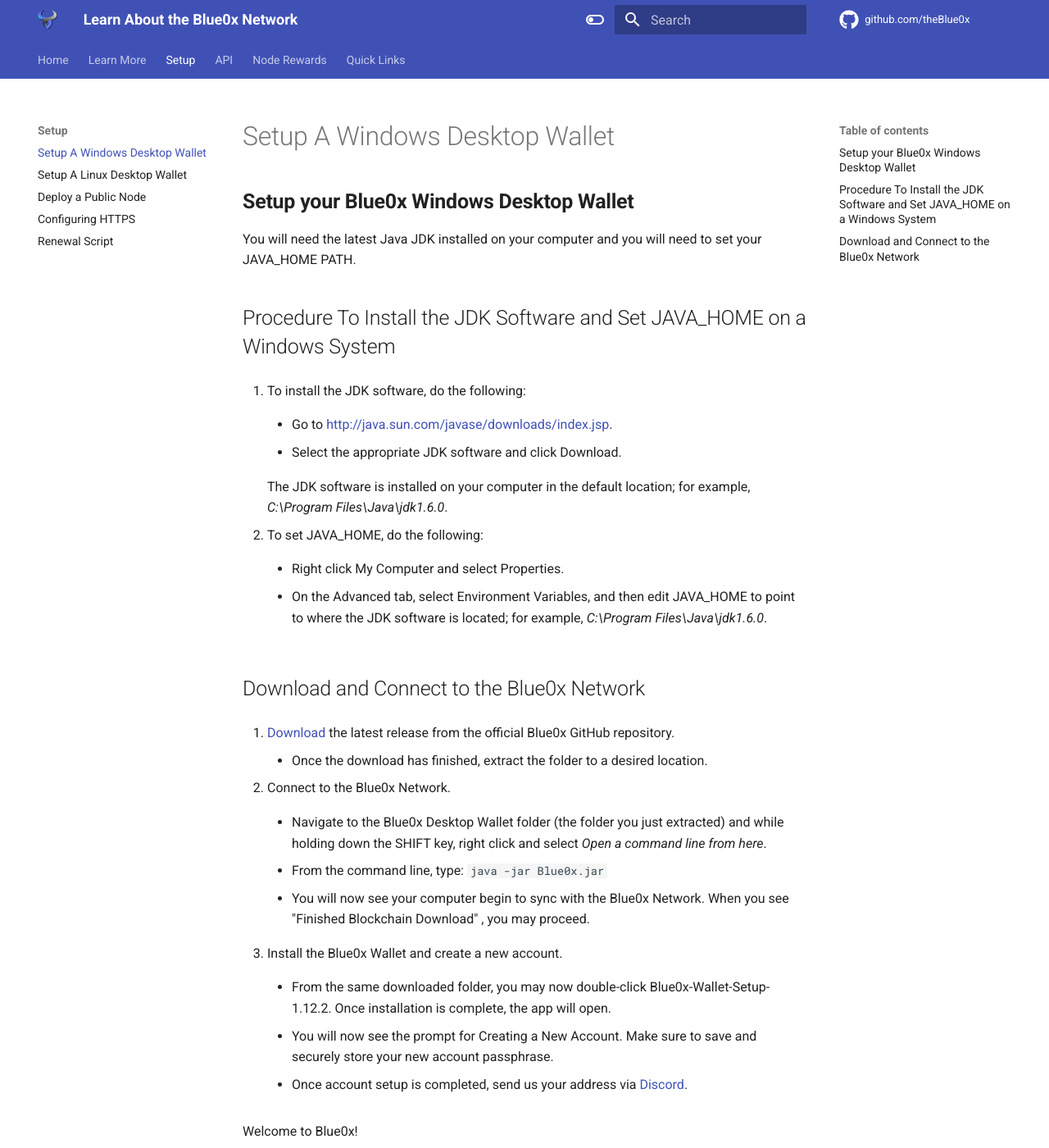
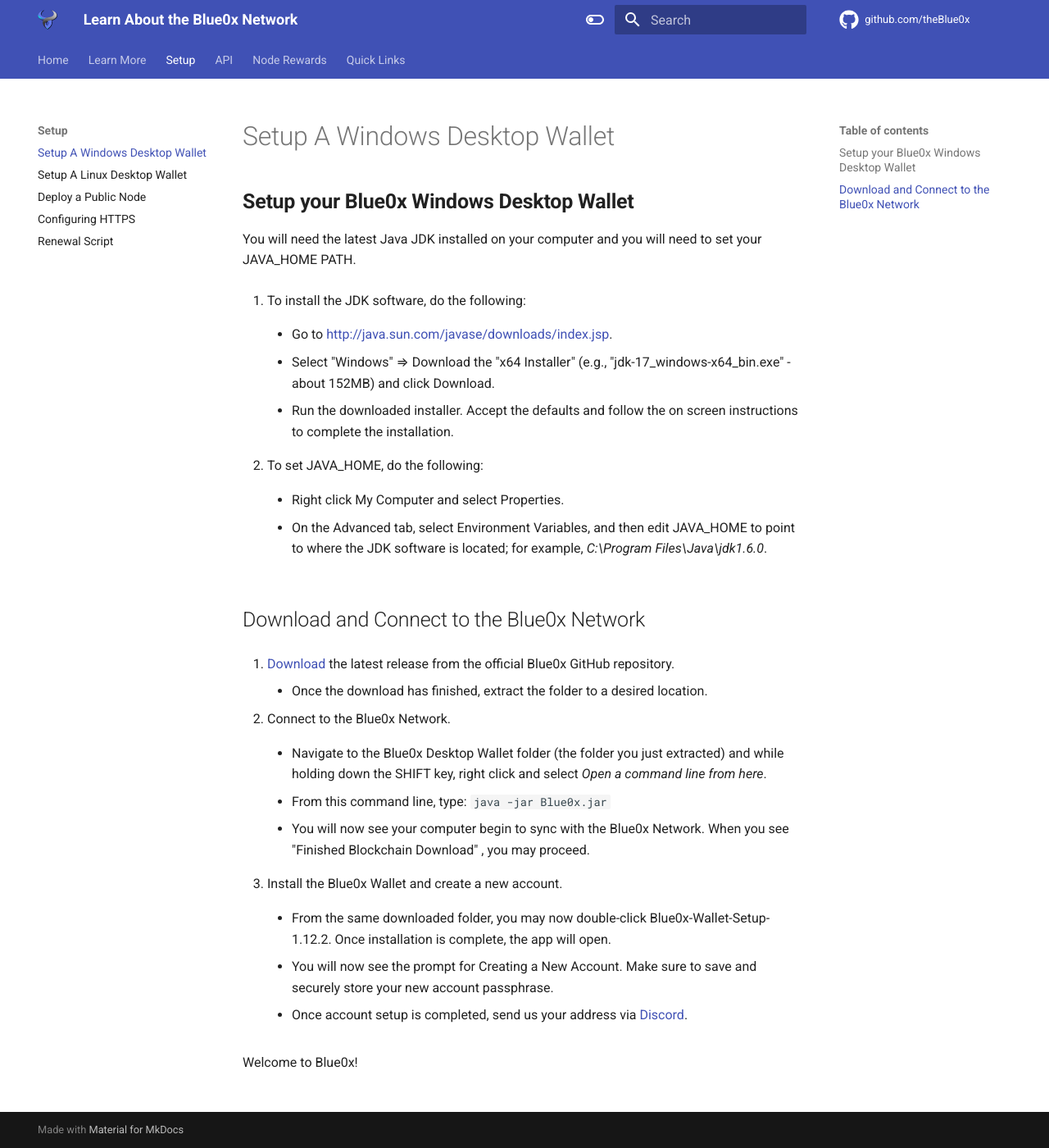
Before and after one commit to theBlue0x/docs, an MkDocs documentation site: the page built from docs/setup/local.md, in a window 1280 px wide and 1400 px high. Shown: the whole window at 82% size. Built offline with MkDocs 1.6.1 and Material for MkDocs 9.7.7, drawn with Linux system fonts in a browser that asks for light colours.

Commit message:
Update local.md

```diff
--- a/docs/setup/local.md
+++ b/docs/setup/local.md
@@ -1,18 +1,16 @@
 ## **Setup your Blue0x Windows Desktop Wallet** ##
 
 You will need the latest Java JDK installed on your computer and you will need to set your JAVA_HOME PATH.
-
-## Procedure To Install the JDK Software and Set JAVA_HOME on a Windows System
 
 1. To install the JDK software, do the following:
 
     -  Go to  [http://java.sun.com/javase/downloads/index.jsp](http://java.sun.com/javase/downloads/index.jsp).
 
-    -  Select the appropriate JDK software and click Download.
+    -  Select "Windows" ⇒ Download the "x64 Installer" (e.g., "jdk-17_windows-x64_bin.exe" - about 152MB) and click Download.
 
-      The JDK software is installed on your computer in the default location; for example, *C:\Program Files\Java\jdk1.6.0*.
+    -  Run the downloaded installer. Accept the defaults and follow the on screen instructions to complete the installation.
 
-2.  To set  JAVA_HOME, do the following:
+2.  To set JAVA_HOME, do the following:
 
     -  Right click My Computer and select Properties.
 
@@ -28,7 +26,7 @@
 
 	- Navigate to the Blue0x Desktop Wallet folder (the folder you just extracted) and while holding down the SHIFT key, right click and select *Open a command line from here*.
 
-	- From the command line, type: `java -jar Blue0x.jar`
+	- From this command line, type: `java -jar Blue0x.jar`
 
 	- You will now see your computer begin to sync with the Blue0x Network. When you see "Finished Blockchain Download" , you may proceed.
 
```
